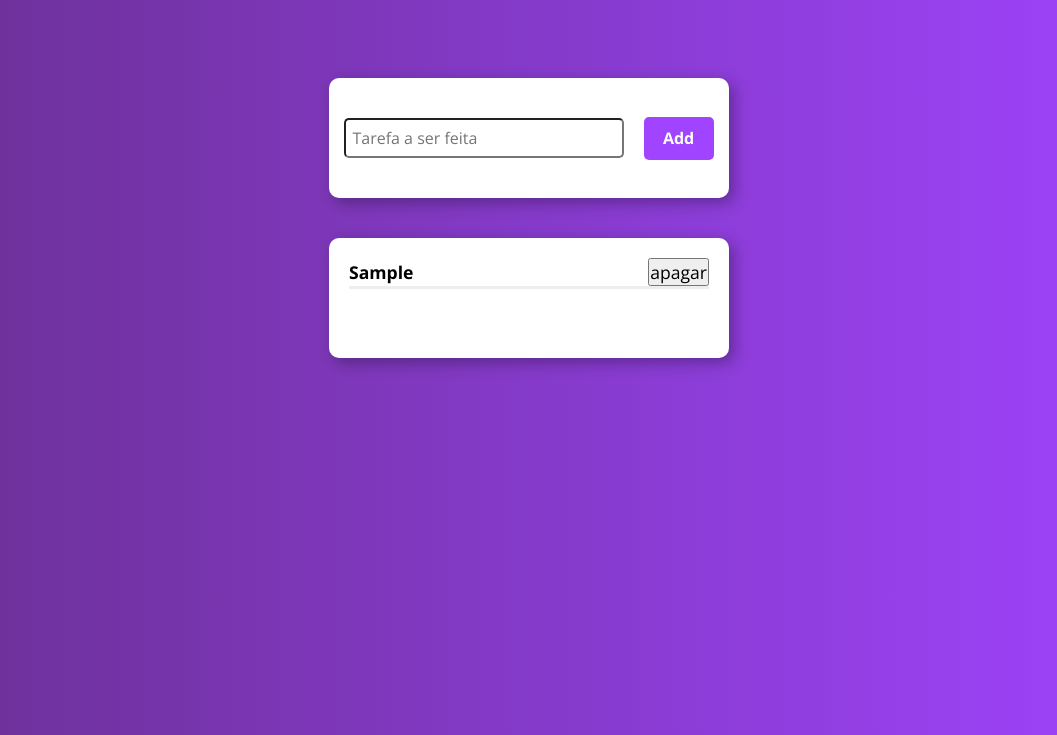
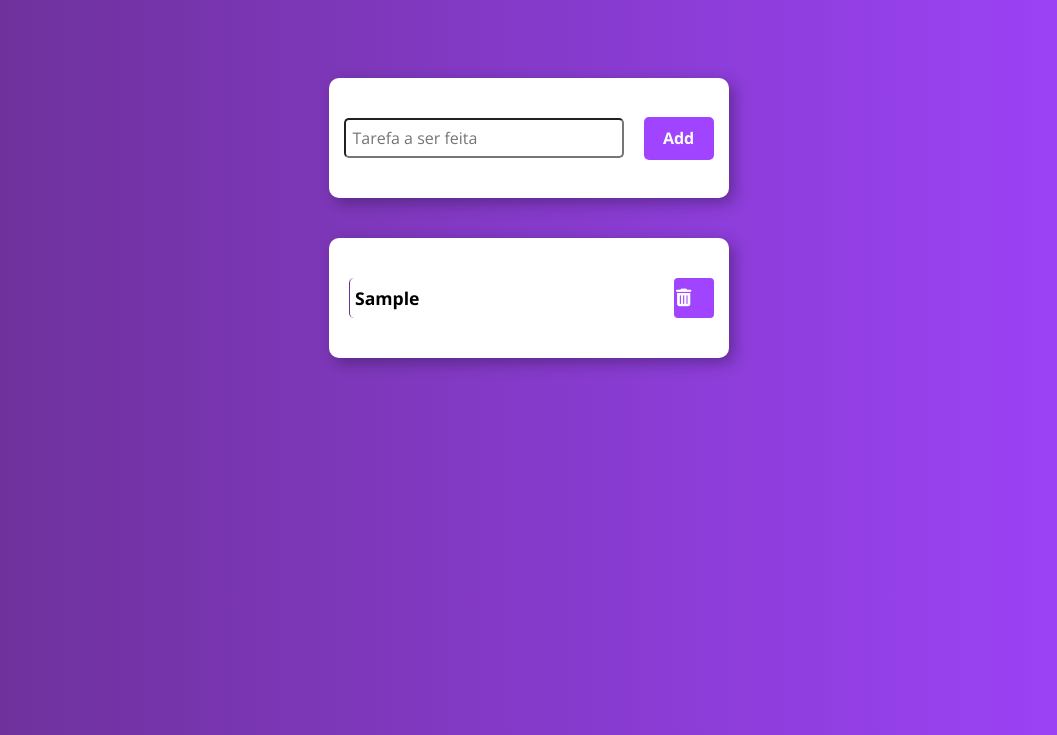
Before and after one commit to gutosavi/to-do-list-project, a plain HTML site: page assets/index.html in a window 1280 px wide. Both pictures are taken after typing "Sample" into the empty fields and a click on the button "Add". Shown: the part 165-900 px from the top of the page, without its empty margins (111-1168 px from the left). Drawn offline with nearby package versions, Linux system fonts and the light colour scheme.

Commit message:
finalizando detalhes projeto

```diff
--- a/assets/css/style.css
+++ b/assets/css/style.css
@@ -66,6 +66,29 @@ section#container input{
 
 }
 
+#btn:hover{
+    box-shadow: 0px 4px 8px rgba(0, 0, 0, .2);
+    transform: translate(-3px);
+    cursor: pointer;
+}
+
+.btn-apagar:hover{
+    box-shadow: 0px 4px 8px rgba(0, 0, 0, .2);
+    transform: translate(-3px);
+    cursor: pointer;
+}
+
+section#results .btn-apagar{
+    background-color: #A044FF;
+    color: #fff;
+    padding: 2px;
+    height: 40px;
+    width: 40px;
+    align-content: center;
+    border-radius: 4px;
+
+}
+
 section#results{
     width: 400px;
     min-height: 120px;
@@ -75,10 +98,15 @@ section#results{
     display: flex;
     justify-content: start;
     padding: 20px;
+    display: none;
+}
+
+section#results.mostrar{
+    display: block;
 }
 
 ul#tarefas{
-    width: 400px;
+    width: 365px;
 }
 
 li{
@@ -88,6 +116,16 @@ li{
     list-style: none;
     font-weight: bold;
     font-size: 1.1em;
-    margin-bottom: 20px;
-    border-bottom-style: inset;
+    margin: 20px 0px;
+    border-left: 1px solid #6A3093;
+    outline: none;
+    border-radius: 5px;
+    transition: border .3s ease;
+    padding-left: 5px;
 }
+
+li:hover{
+    border-left-width: 10px;
+    border-color: #A044FF;
+    cursor: pointer;
+}
--- a/assets/js/main.js
+++ b/assets/js/main.js
@@ -1,6 +1,7 @@
 const inputTexto = document.querySelector('#inTexto');
 const btn = document.querySelector('#btn');
 const tarefas = document.querySelector('#tarefas');
+const results = document.querySelector('#results');
 
 function btnEnter(e){
     if (e.key === 'Enter' || e.type === 'click'){
@@ -17,17 +18,13 @@ btn.addEventListener('click', btnEnter);
 inputTexto.addEventListener('keypress', btnEnter);
 
 function criaTarefa(texto){
-    const li = criaLi();
+    const li = document.createElement('li')
     li.innerText = texto;
     tarefas.appendChild(li);
     limpar();
     criaBtnApagar(li);
     salvarTarefas();
-};
-
-function criaLi(){
-    const li = document.createElement('li');
-    return li
+    toggleResults();
 };
 
 function limpar(){
@@ -38,9 +35,10 @@ function limpar(){
 function criaBtnApagar(li){
     li.innerText += ' ';
     const btn = document.createElement('button');
-    btn.innerText = 'apagar';
-    btn.classList.add('btn-apagar');
-    li.appendChild(btn);
+    const btnIcon = document.createElement('i')
+    btnIcon.classList.add('fa-solid', 'fa-trash-can');
+    btnIcon.classList.add('btn-apagar');
+    li.appendChild(btnIcon);
 };
 
 document.addEventListener('click', (e) => {
@@ -48,6 +46,7 @@ document.addEventListener('click', (e) => {
     if (el.classList.contains('btn-apagar')){
         el.parentElement.remove();
         salvarTarefas();
+        toggleResults();
     }
 });
 
@@ -59,4 +58,27 @@ function salvarTarefas(){
         let tarefaText = item.innerText.replace('apagar', '').trim();
         listaDeTarefas.push(tarefaText);
     }
+
+    const tarefasJSON = JSON.stringify(listaDeTarefas);
+    localStorage.setItem('tarefas', tarefasJSON);
 };
+
+function adicionaTarefasSalvas(){
+    const tarefaSalvas = localStorage.getItem('tarefas');
+    const listaTarefas = JSON.parse(tarefaSalvas);
+
+    for(let tarefa of listaTarefas){
+        criaTarefa(tarefa);
+    }
+};
+
+adicionaTarefasSalvas();
+
+
+function toggleResults(){
+    if (tarefas.children.length === 0){
+        results.classList.remove('mostrar');
+    } else {
+        results.classList.add('mostrar');
+    }
+};
```
